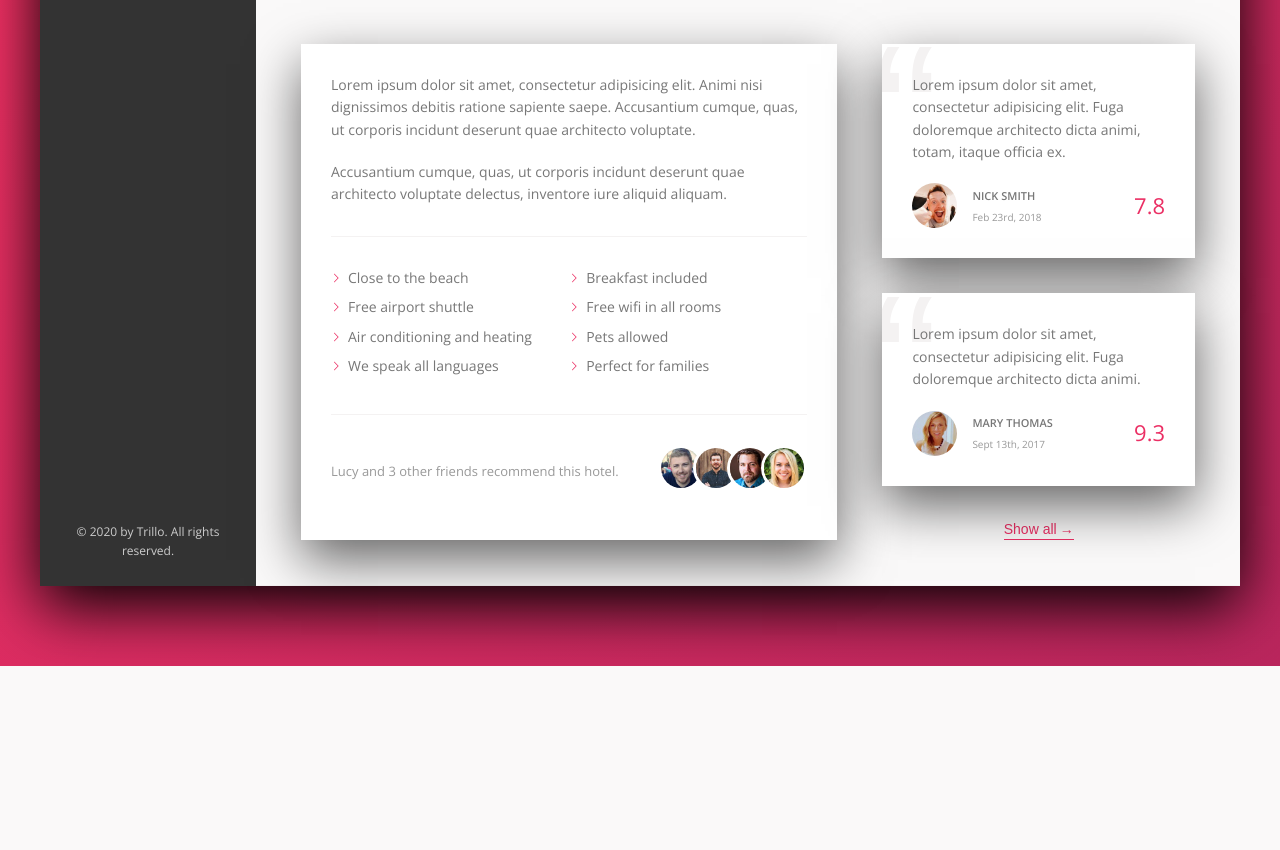
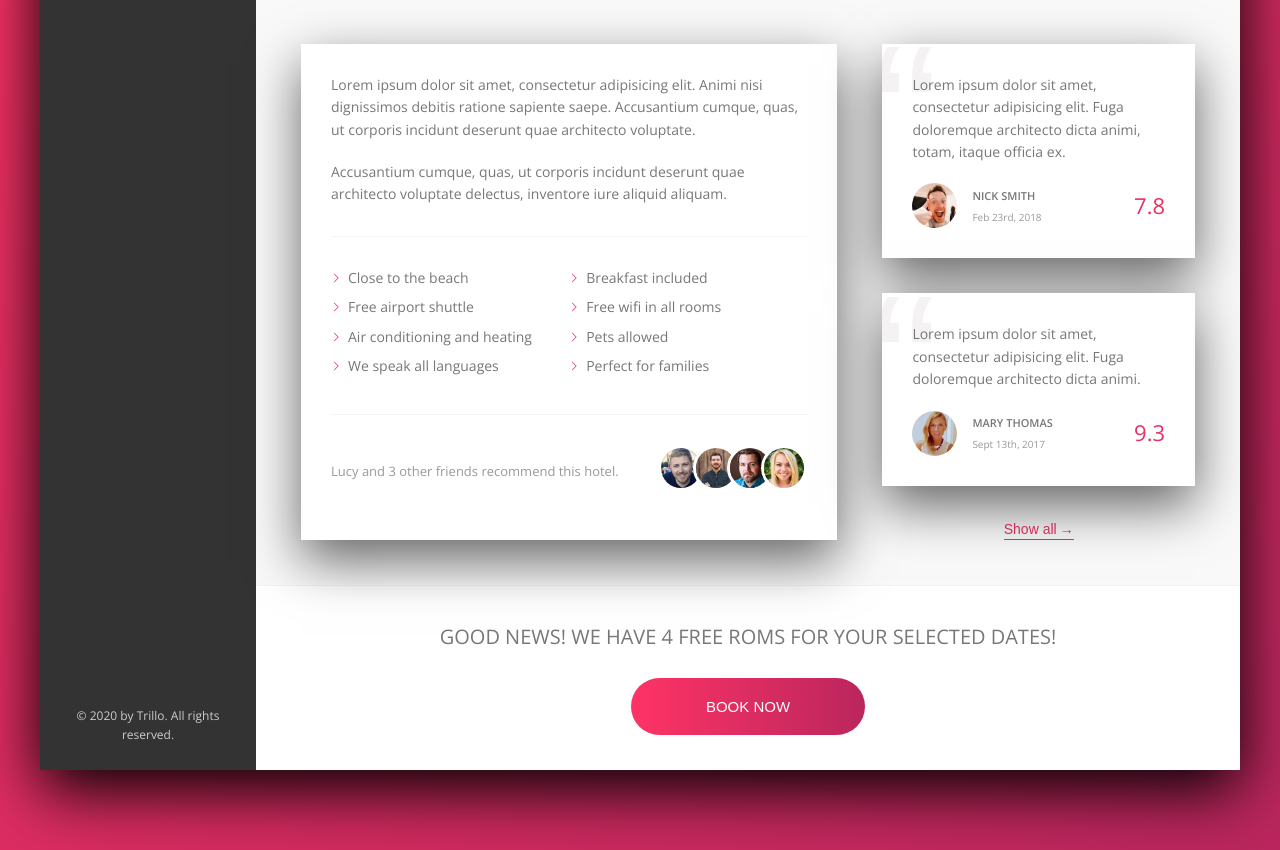
Before and after one commit to al02659529/Trillo, a PHP site: page / in a window 1280 px wide. Shown: the part 415-1265 px from the top of the page. Before the commit the page ends 1081 px from the top, so only its background shows below. Run offline with PHP 8.4, Linux system fonts and the light colour scheme.

Commit message:
Finished the 8. Building the overall layout video

```diff
--- a/index.html
+++ b/index.html
@@ -189,6 +189,16 @@
                             </figure>
                             <button class="btn-inline">Show all<span>&rarr;</span></button>
                         </div>
+
+                    </div>
+                    <div class="cta">
+                        <h2 class="cta__book-now">
+                            Good news! We have 4 free roms for your selected dates!
+                        </h2>
+                        <button class="btn">
+                            <span class="btn__visible">Book now</span>
+                            <span class="btn__invisible">Only 4 rooms left</span>
+                        </button>
                     </div>
                 </main>
             </div>
--- a/sass/_components.scss
+++ b/sass/_components.scss
@@ -444,3 +444,67 @@
     z-index: 1;
   }
 }
+
+/////////////////////////////////////////////////////////////////
+// Call to ACTION
+
+.cta{
+  padding: 3.5rem 0;
+  text-align: center;
+
+  &__book-now{
+    font-size: 2rem;
+    font-weight: 300;
+    text-transform: uppercase;
+    margin-bottom: 2.5rem;
+  }
+}
+
+.btn{
+  font-size: 1.5rem;
+  font-weight: 300;
+  text-transform: uppercase;
+  border-radius: 100px;
+  border: none;
+  background-image: linear-gradient(to right, var(--color-primary-light), var(--color-primary-dark));
+  color: #fff;
+  position: relative;
+  overflow: hidden;
+  cursor: pointer;
+
+  & > *{
+    display: inline-block;
+    height: 100%;
+    width: 100%;
+    transition: all .2s;
+
+  }
+
+  &__visible{
+    padding: 2rem 7.5rem;
+  }
+
+  &__invisible{
+
+    position: absolute;
+    padding: 2rem 0;
+    left: 0;
+    top: -100%;
+  }
+  &:hover{
+    background-image: linear-gradient(to left, var(--color-primary-light), var(--color-primary-dark));
+
+  }
+  &:hover  &__visible{
+      transform: translateY(100%);
+    }
+
+  &:hover &__invisible{
+      top: 0;
+    }
+
+  &:focus{
+    outline: none;
+    animation: pulsate 1s infinite;
+  }
+  }
--- a/sass/main.css
+++ b/sass/main.css
@@ -465,4 +465,56 @@ body {
   z-index: 1;
 }
 
+.cta {
+  padding: 3.5rem 0;
+  text-align: center;
+}
+.cta__book-now {
+  font-size: 2rem;
+  font-weight: 300;
+  text-transform: uppercase;
+  margin-bottom: 2.5rem;
+}
+
+.btn {
+  font-size: 1.5rem;
+  font-weight: 300;
+  text-transform: uppercase;
+  border-radius: 100px;
+  border: none;
+  background-image: linear-gradient(to right, var(--color-primary-light), var(--color-primary-dark));
+  color: #fff;
+  position: relative;
+  overflow: hidden;
+  cursor: pointer;
+}
+.btn > * {
+  display: inline-block;
+  height: 100%;
+  width: 100%;
+  transition: all 0.2s;
+}
+.btn__visible {
+  padding: 2rem 7.5rem;
+}
+.btn__invisible {
+  position: absolute;
+  padding: 2rem 0;
+  left: 0;
+  top: -100%;
+}
+.btn:hover {
+  background-image: linear-gradient(to left, var(--color-primary-light), var(--color-primary-dark));
+}
+.btn:hover .btn__visible {
+  transform: translateY(100%);
+}
+.btn:hover .btn__invisible {
+  top: 0;
+}
+.btn:focus {
+  outline: none;
+  animation: pulsate 1s infinite;
+}
+
 /*# sourceMappingURL=main.css.map */
```
Also changed, not shown: 1 other file.
